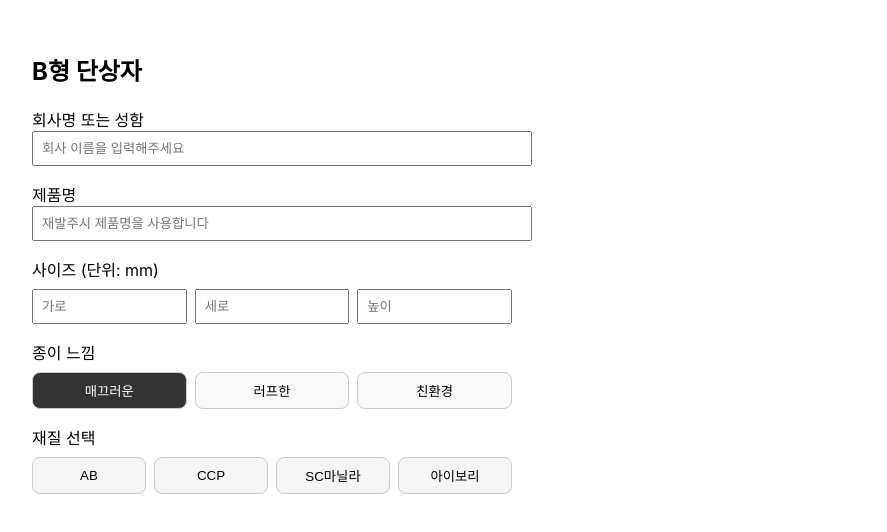
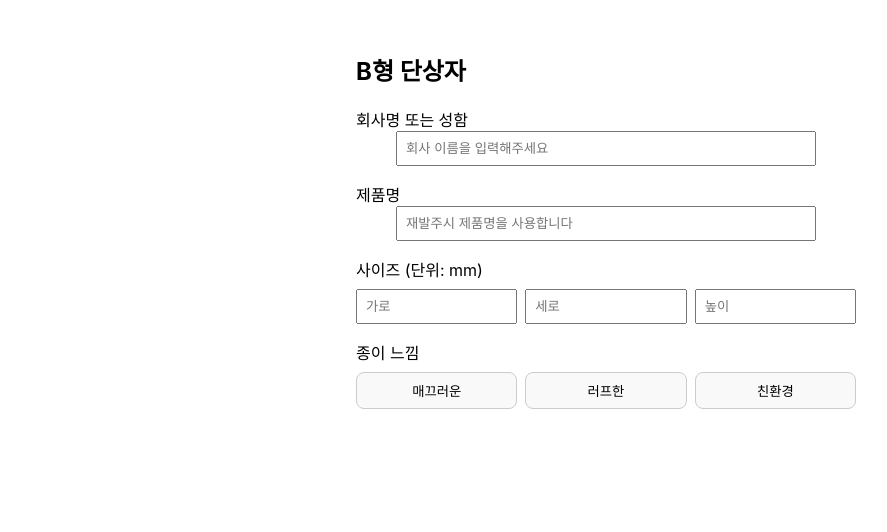
Before and after one commit to YimYoungheun/MTDL-Package, a React (Create React App) app: page / in a window 1280 px wide. Shown: the top 532 px of the page, without its empty margins (392-1279 px from the left). Built offline with nearby package versions, Linux system fonts and the light colour scheme.

Commit message:
Update App.js

```diff
--- a/src/App.js
+++ b/src/App.js
@@ -1,9 +1,8 @@
 import { useState } from 'react';
 
 function App() {
-  const [selectedTexture, setSelectedTexture] = useState('매끄러운');
-
-  const textureOptions = {
+  const [paperType, setPaperType] = useState('');
+  const paperOptions = {
     매끄러운: ['AB', 'CCP', 'SC마닐라', '아이보리'],
     러프한: ['아코팩', '올드밀', '녹차지', '매직패브릭'],
     친환경: ['얼스팩', '크라프트'],
@@ -11,31 +10,34 @@ function App() {
 
   return (
     <div style={{ display: 'flex', justifyContent: 'center', padding: '2rem' }}>
-      {/* 오른쪽 입력 영역 */}
-      <div style={{ marginLeft: '3rem', width: '480px' }}>
+      <div style={{ marginLeft: 'auto', width: '500px' }}>
         <h2>B형 단상자</h2>
 
         {/* 회사명 */}
         <div style={{ marginBottom: '1rem' }}>
           <label>회사명 또는 성함</label>
+          <div style={{ display: 'flex', justifyContent: 'center' }}>
             <input
               type="text"
               placeholder="회사 이름을 입력해주세요"
-            style={{ width: '100%', padding: '0.5rem' }}
+              style={{ width: '80%', padding: '0.5rem' }}
             />
+          </div>
         </div>
 
         {/* 제품명 */}
         <div style={{ marginBottom: '1rem' }}>
           <label>제품명</label>
+          <div style={{ display: 'flex', justifyContent: 'center' }}>
             <input
               type="text"
               placeholder="재발주시 제품명을 사용합니다"
-            style={{ width: '100%', padding: '0.5rem' }}
+              style={{ width: '80%', padding: '0.5rem' }}
             />
           </div>
+        </div>
 
-        {/* 사이즈 */}
+        {/* 사이즈 입력 */}
         <div style={{ marginBottom: '1rem' }}>
           <label>사이즈 (단위: mm)</label>
           <div style={{ display: 'flex', gap: '0.5rem', marginTop: '0.5rem' }}>
@@ -61,7 +63,7 @@ function App() {
           </div>
         </div>
 
-        {/* 종이 느낌 */}
+        {/* 종이 느낌 선택 */}
         <div style={{ marginBottom: '1rem' }}>
           <label>종이 느낌</label>
           <div style={{ display: 'flex', gap: '0.5rem', marginTop: '0.5rem' }}>
@@ -69,15 +71,15 @@ function App() {
               <button
                 key={index}
                 type="button"
-                onClick={() => setSelectedTexture(label)}
+                onClick={() => setPaperType(label)}
                 style={{
                   flex: 1,
                   padding: '0.5rem',
                   border: '1px solid #ccc',
-                  borderRadius: '8px',
-                  background: selectedTexture === label ? '#333' : '#f9f9f9',
-                  color: selectedTexture === label ? '#fff' : '#000',
+                  background: paperType === label ? '#000' : '#f9f9f9',
+                  color: paperType === label ? '#fff' : '#000',
                   cursor: 'pointer',
+                  borderRadius: '0.5rem',
                 }}
               >
                 {label}
@@ -86,34 +88,26 @@ function App() {
           </div>
         </div>
 
-        {/* 재질 선택 */}
-        {selectedTexture && (
-          <div style={{ marginBottom: '1rem' }}>
+        {/* 종이 종류 선택 */}
+        {paperType && (
+          <div>
             <label>재질 선택</label>
-            <div
-              style={{
-                display: 'flex',
-                gap: '0.5rem',
-                marginTop: '0.5rem',
-                flexWrap: 'nowrap',
-                justifyContent: 'space-between',
-              }}
-            >
-              {textureOptions[selectedTexture].map((material, index) => (
+            <div style={{ display: 'flex', flexWrap: 'wrap', gap: '0.5rem', marginTop: '0.5rem' }}>
+              {paperOptions[paperType].map((option, index) => (
                 <button
                   key={index}
                   type="button"
                   style={{
-                    padding: '0.5rem',
+                    padding: '0.5rem 1rem',
                     border: '1px solid #ccc',
-                    borderRadius: '8px',
-                    background: '#f5f5f5',
+                    background: '#f2f2f2',
                     cursor: 'pointer',
-                    flex: 1,
-                    whiteSpace: 'nowrap',
+                    borderRadius: '0.5rem',
+                    minWidth: '80px',
+                    textAlign: 'center',
                   }}
                 >
-                  {material}
+                  {option}
                 </button>
               ))}
             </div>
```
Lines whose indentation alone changed are shown as unchanged.
